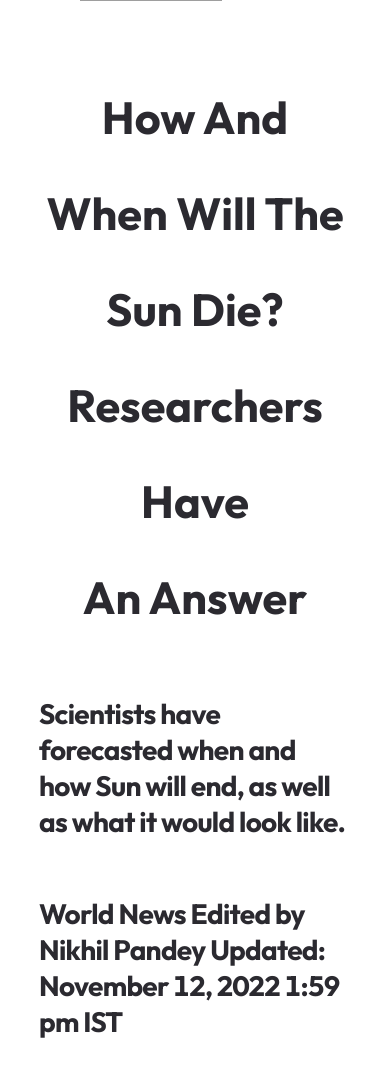
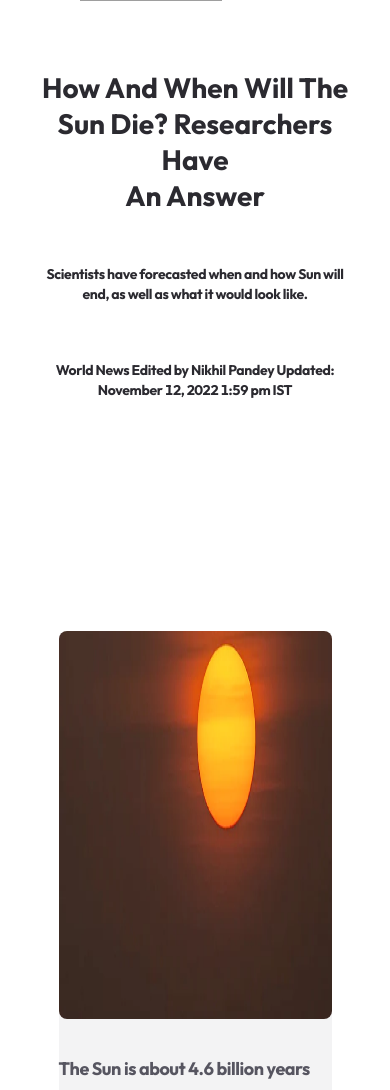
Before and after one commit to iamkenny-dev/hng-news-page, a React (Vite) app: page / in a window 390 px wide. Shown: the part 134-1224 px from the top of the page. Built offline with nearby package versions, Linux system fonts and the light colour scheme; grey boxes are pictures that could not be loaded.

Commit message:
style: added style changes

```diff
--- a/components/Hero.jsx
+++ b/components/Hero.jsx
@@ -11,10 +11,13 @@ const Hero = () => {
 
             </div>
 
+            <div className="paragraph">
             <div className="paragraf">
                 <p>Scientists have forecasted when and how Sun will end, as well as what it would look like.</p>
                 <p>World News Edited by Nikhil Pandey  Updated: November 12, 2022 1:59 pm IST</p>
             </div>
+            </div>
+
 
             <div className="fig--container">
             <figure>
--- a/sections/Maine.jsx
+++ b/sections/Maine.jsx
@@ -6,14 +6,14 @@ const Maine = () => {
         <div className="article">
                 <article>
                     <p>
-                        The Sun, which governs the weather, ocean currents, seasons, and climate as well as permitting plant life through photosynthesis, has a significant impact on planet earth. The sun's origins and demise have long attracted the attention of scientists.
-According to the National Geographic,about 4.5 billion years ago, the sun began to take shape from a molecular cloud that was mainly composed of hydrogen and helium. A nearby supernova emitted a shockwave, which came in contact with the molecular cloud and energized it. The sun is about 150 million kilometers (93 million miles) from Earth.
+                        The Sun, which governs the weather, ocean currents, seasons, and climate as well as permitting plant life through photosynthesis, has a significant impact on planet earth. The sun's origins and demise have long attracted the attention of scientists.<br /> <br />
+According to the National Geographic,about 4.5 billion years ago, the sun began to take shape from a molecular cloud that was mainly composed of hydrogen and helium. A nearby supernova emitted a shockwave, which came in contact with the molecular cloud and energized it. The sun is about 150 million kilometers (93 million miles) from Earth.<br /><br /><br />
 
-According to ScienceAlert, "In about 5 billion years, the Sun is due to turn into a red giant. The core of the star will shrink, but its outer layers will expand out to the orbit of Mars, engulfing our planet in the process. If it's even still there."
+According to ScienceAlert, "In about 5 billion years, the Sun is due to turn into a red giant. The core of the star will shrink, but its outer layers will expand out to the orbit of Mars, engulfing our planet in the process. If it's even still there."<br /><br /><br />
 
-A 2018 study by the University of Manchester used computer modeling to determine that, like 90 percent of other stars, our Sun is most likely to shrink down from a red giant to become a white dwarf and then end as a planetary nebula.
+A 2018 study by the University of Manchester used computer modeling to determine that, like 90 percent of other stars, our Sun is most likely to shrink down from a red giant to become a white dwarf and then end as a planetary nebula.<br /><br /><br />
 
-"When a star dies it ejects a mass of gas and dust - known as its envelope - into space. The envelope can be as much as half the star's mass. This reveals the star's core, which by this point in the star's life is running out of fuel, eventually turning off and before finally dying," explained astrophysicist Albert Zijlstra from the University of Manchester in the UK, one of the authors of the paper.
+"When a star dies it ejects a mass of gas and dust - known as its envelope - into space. The envelope can be as much as half the star's mass. This reveals the star's core, which by this point in the star's life is running out of fuel, eventually turning off and before finally dying," explained astrophysicist Albert Zijlstra from the University of Manchester in the UK, one of the authors of the paper.<br /><br /><br />
 
 "It is only then the hot core makes the ejected envelope shine brightly for around 10,000 years - a brief period in astronomy. This is what makes the planetary nebula visible. Some are so bright that they can be seen from extremely large distances measuring tens of millions of light years, where the star itself would have been much too faint to see."
 
--- a/src/index.css
+++ b/src/index.css
@@ -232,9 +232,11 @@ nav {
 
 @media (max-width: 400px) {
   .hero--heading h1 {
-    font-size: 45px;
+    font-size: 28px;
+    line-height: 36px;
   }
 }
+
 
 
 .paragraf {
@@ -300,6 +302,7 @@ nav {
     letter-spacing: -0.025em;
     font-feature-settings: 'tnum' on, 'lnum' on;
     color: #2B2A30;
+    text-align: center;
 }
 
 @media (max-width: 1000px) {
@@ -315,9 +318,16 @@ nav {
   }
 }
 
+@media (max-width: 400px) {
+  .paragraf p {
+    font-size: 14px;
+      line-height: 20px;
+  }
+}
+
 
 .fig--container {
-  border: 3px solid green;
+  border: 1px solid white;
 }
 
 @media (max-width: 650px) {
@@ -369,6 +379,8 @@ figure {
   @media (max-width: 375px) {
     figure {
       height: 390px;
+      width: 85vw;
+      margin-top: 0px;
     }
   }
 
@@ -427,7 +439,6 @@ figcaption {
 
 
 .article {
-  border: 8px solid green;
   padding-bottom: 100px;
 }
 
@@ -439,6 +450,13 @@ article {
     /* position: absolute; */
       height:min-content;
       margin-top: 160px;
+}
+
+@media (max-width: 375px) {
+  article {
+    width: 80%;
+    margin-top: 80px;
+  }
 }
 
 
@@ -456,6 +474,13 @@ article p {
     letter-spacing: 0.05em;
     font-feature-settings: 'tnum' on, 'lnum' on;
     color: #565560;
+}
+
+@media (max-width: 375px) {
+  article p {
+    font-size: 16px;
+      line-height: 24px;
+  }
 }
 
 
@@ -479,7 +504,6 @@ footer {
     bottom: 0px;
     /* padding: 20%; */
     color: white;
-    border: 10px solid green;
     /* z-index: 10; */
 }
 
@@ -492,17 +516,16 @@ footer {
 
 div.footer--top {
   width: 100%;
-  height: 10%;
+  height: 20%;
   background-color: #F2E7D5;
 }
 
 @media (max-width: 600px) {
-  dv.footer--top {
+  div.footer--top {
     width: 100%;
       height: 10%;
       background-color: #F2E7D5;
-      border: 5px solid purple;
-      z-index: 9;
+      /* z-index: 9; */
   }
 }
 
@@ -665,6 +688,12 @@ hr {
   }
 }
 
+@media (max-width: 375px) {
+  .footer--foot--left p {
+    font-size: 14px;
+  }
+}
+
 
 .footer--foot--right {
   display: flex;
```
